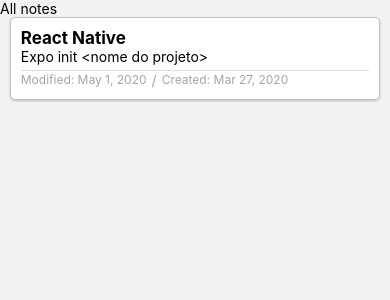
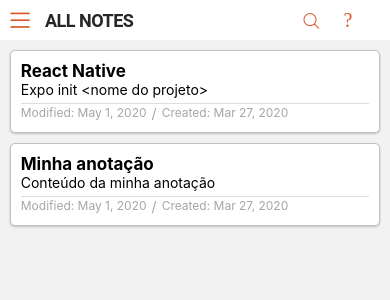
Before and after one commit to luis-antonio-dev/notepad, a React Native app: screen / in a window 390 px wide. Shown: the top 300 px of the page. Built offline with nearby package versions, Linux system fonts and the light colour scheme.

Commit message:
Lista de notas finalizada

```diff
--- a/source/pages/Home/home-style.js
+++ b/source/pages/Home/home-style.js
@@ -9,6 +9,24 @@
         marginTop: Constants.statusBarHeight
     },
     header: {
-        width: '100%'
+        width: '100%',
+        backgroundColor: '#fff',
+        height: 40,
+        flexDirection: 'row',
+        alignItems: 'center'
+    },
+    title: {
+        fontSize: 18,
+        textTransform: 'uppercase',
+        color: '#262626',
+        fontFamily: 'Roboto',
+        marginLeft: 15,
+        letterSpacing: -0.5,
+        fontWeight: 'bold',
+        width: '65%'
+    },
+
+    icon: {
+        color: '#d85a2c',
     }
 })
--- a/source/pages/Home/home.js
+++ b/source/pages/Home/home.js
@@ -1,13 +1,28 @@
 import React from 'react'
-import { View, Text, Button } from 'react-native'
+import { View, Text, Button, TouchableOpacity } from 'react-native'
 import ListNotes from '../listNotes/list-notes'
 import styles from './home-style'
+
+import {
+    SimpleLineIcons,
+    EvilIcons,
+    Octicons
+} from '@expo/vector-icons'
 
 export default function Home() {
     return (
         <View style={styles.container}>
             <View style={styles.header}>
-                <Text>All notes</Text>
+                <TouchableOpacity>
+                    <SimpleLineIcons style={[styles.icon, {marginLeft: 10,}]} size={20} name="menu"/>
+                </TouchableOpacity>
+                <Text style={styles.title}>All notes</Text>
+                <TouchableOpacity>
+                    <EvilIcons style={styles.icon} name="search" size={25}/>
+                </TouchableOpacity>
+                <TouchableOpacity>
+                    <Octicons style={[styles.icon, {marginLeft: 20}]} name="kebab-vertical" size={20}/>
+                </TouchableOpacity>
             </View>
 
             <ListNotes />
--- a/source/pages/listNotes/list-notes-style.js
+++ b/source/pages/listNotes/list-notes-style.js
@@ -0,0 +1,9 @@
+import React from 'react'
+import { StyleSheet } from 'react-native'
+
+export default StyleSheet.create({
+    container: {
+        marginTop: 10,
+        alignItems: 'center'
+    }
+})
--- a/source/pages/listNotes/list-notes.js
+++ b/source/pages/listNotes/list-notes.js
@@ -1,17 +1,25 @@
 import React from 'react'
 import { View, Text, Button } from 'react-native'
 
+import styles from './list-notes-style'
 import NoteItem from '../noteItem/note-item'
 
 export default function listNotes() {
     return (
-        <View style={{alignItems: 'center'}}>
+        <View style={styles.container}>
             <NoteItem
                 title="React Native"
                 content="Expo init <nome do projeto>"
                 modifiedDate="May 1, 2020"
                 creationDate="Mar 27, 2020"
             />
+
+            <NoteItem
+                title="Minha anotação"
+                content="Conteúdo da minha anotação"
+                modifiedDate="May 1, 2020"
+                creationDate="Mar 27, 2020"
+            />
         </View>
     )
 }
--- a/source/pages/noteItem/note-item-style.js
+++ b/source/pages/noteItem/note-item-style.js
@@ -17,6 +17,7 @@
         shadowOpacity: 0.22,
         shadowRadius: 2.22,
         elevation: 1,
+        marginBottom: 10,
     },
     header: {
         width: '100%'
```
